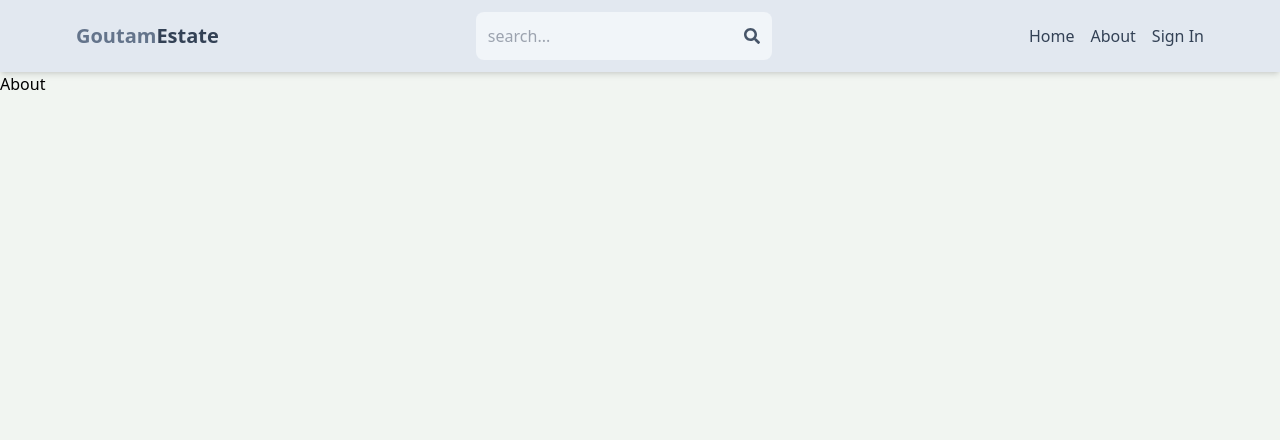
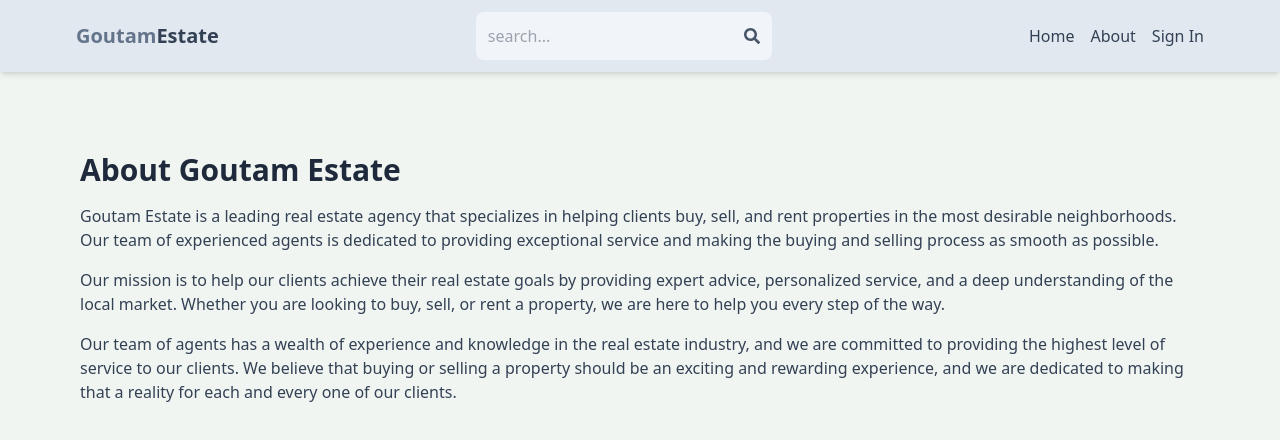
Before and after one commit to priyanshu1019/mern-estate, a React (Vite) app in the folder client/: page /about in a window 1280 px wide. Shown: the top 440 px of the page. Built offline with nearby package versions, Linux system fonts and the light colour scheme.

Commit message:
Completed About Page

```diff
--- a/client/src/pages/About.jsx
+++ b/client/src/pages/About.jsx
@@ -1,5 +1,29 @@
-import React from "react";
-
 export default function About() {
-  return <div>About</div>;
+  return (
+    <div className="py-20 px-4 max-w-6xl mx-auto">
+      <h1 className="text-3xl font-bold mb-4 text-slate-800">
+        About Goutam Estate
+      </h1>
+      <p className="mb-4 text-slate-700">
+        Goutam Estate is a leading real estate agency that specializes in
+        helping clients buy, sell, and rent properties in the most desirable
+        neighborhoods. Our team of experienced agents is dedicated to providing
+        exceptional service and making the buying and selling process as smooth
+        as possible.
+      </p>
+      <p className="mb-4 text-slate-700">
+        Our mission is to help our clients achieve their real estate goals by
+        providing expert advice, personalized service, and a deep understanding
+        of the local market. Whether you are looking to buy, sell, or rent a
+        property, we are here to help you every step of the way.
+      </p>
+      <p className="mb-4 text-slate-700">
+        Our team of agents has a wealth of experience and knowledge in the real
+        estate industry, and we are committed to providing the highest level of
+        service to our clients. We believe that buying or selling a property
+        should be an exciting and rewarding experience, and we are dedicated to
+        making that a reality for each and every one of our clients.
+      </p>
+    </div>
+  );
 }
```
